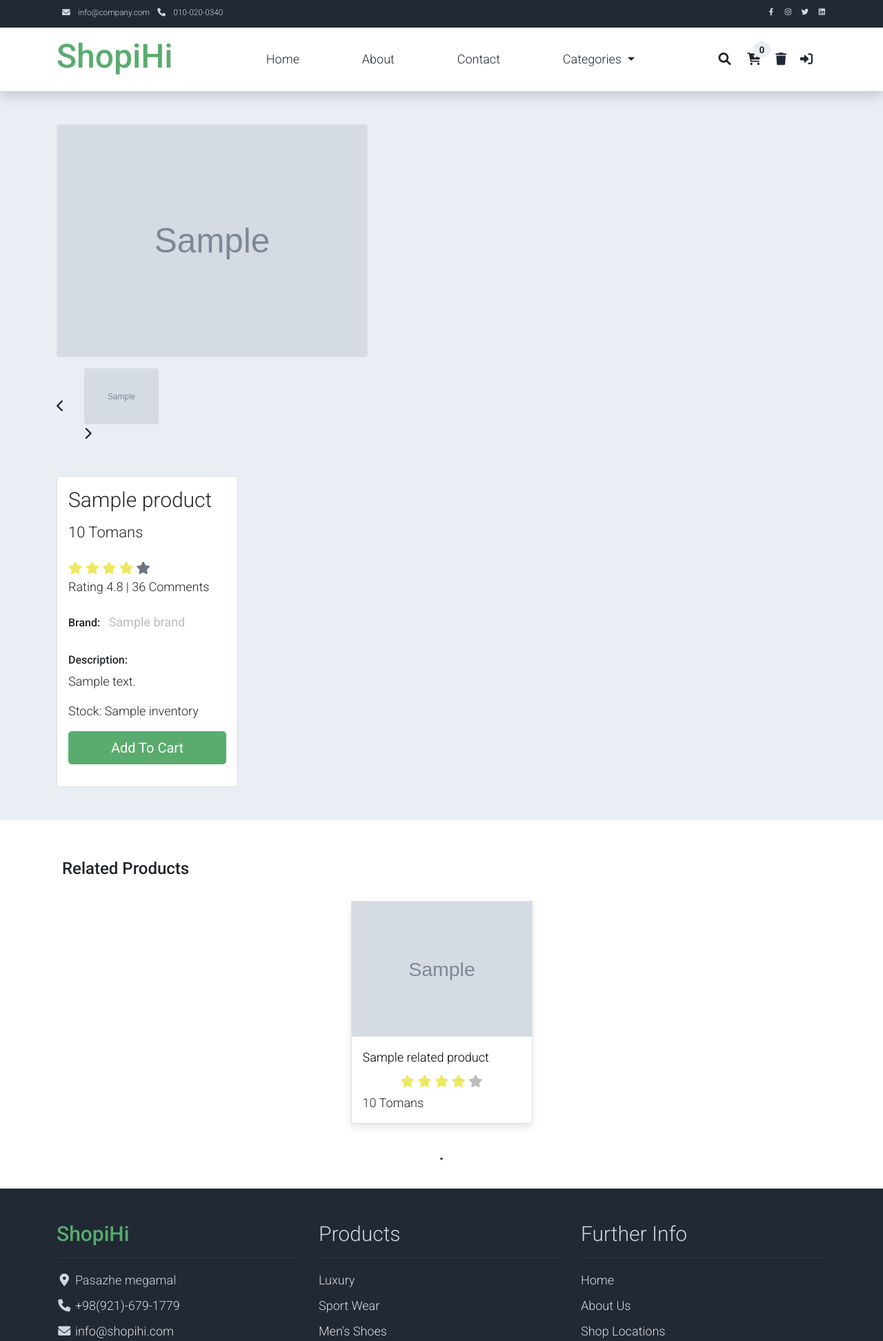
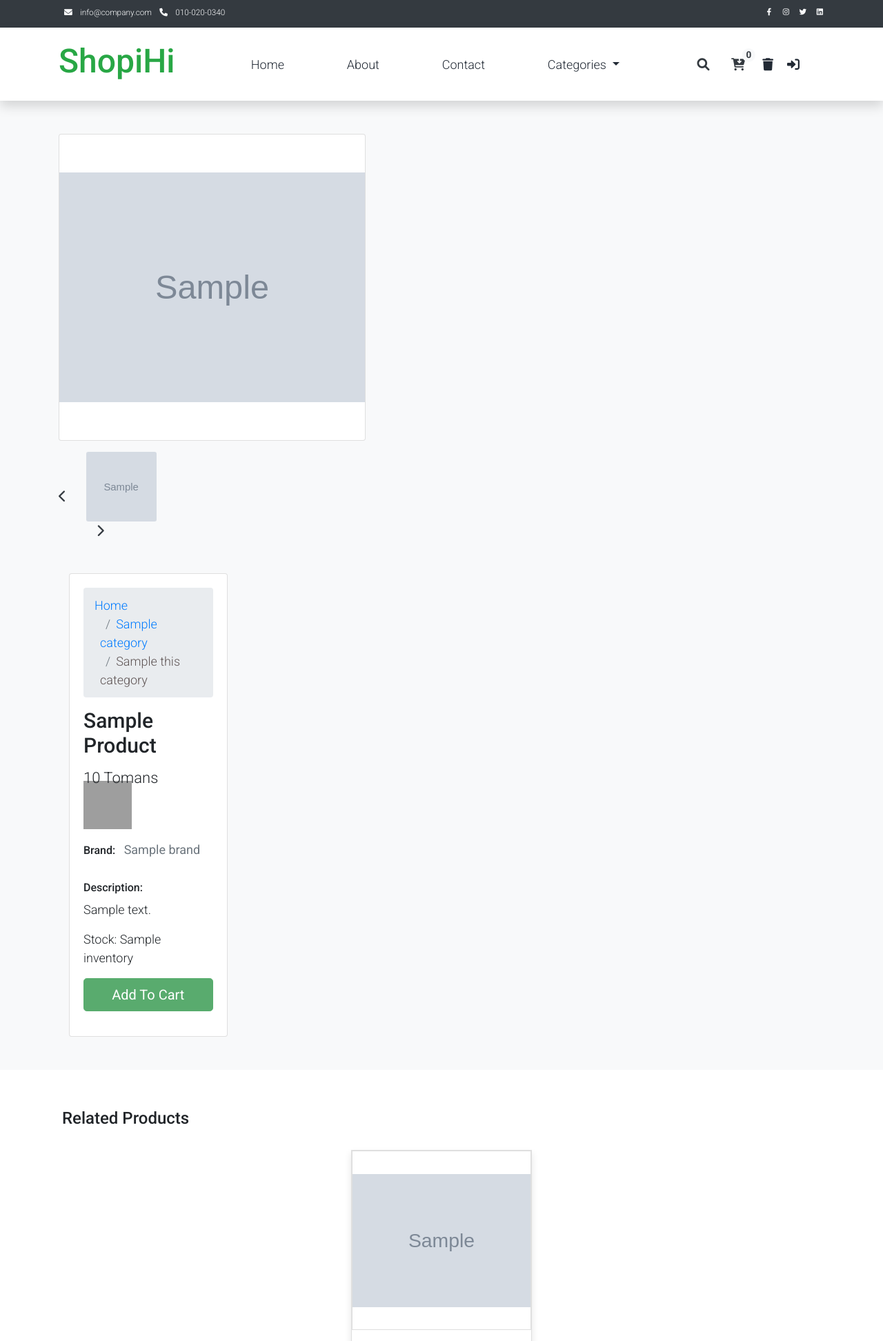
Before and after one commit to shayansdq/Ecommerce_django, a Django app: template products/templates/products/product_detail.html in a window 1280 px wide. Shown: the top 1944 px of the page at 69% size. Run offline with Django 3.2, Linux system fonts and the light colour scheme; the template is opened without the code that fills it: most values are stand-ins (such as "Sample title", 1, 10 or a date in 2020); grey boxes marked "Sample" are stand-in pictures; some libraries are stand-ins or nearby versions; some web fonts are replaced; grey boxes are pictures that could not be loaded.

Commit message:
add new css codes

```diff
--- a/products/templates/products/product_detail.html
+++ b/products/templates/products/product_detail.html
@@ -3,8 +3,62 @@
 {% load extra_tags %}
 {% block extra_head %}
     <style>
+        .heart {
+            width: 70px;
+            height: 70px;
+            background: url("https://cssanimation.rocks/images/posts/steps/heart.png") no-repeat;
+            {#background-position: 0 0;#}
+            cursor: pointer;
+            transition: background-position 1s steps(28);
+            transition-duration: 0s;
+        }
+        .heart{
+            {#background-color: red;#}
+        }
+        .heart.is-active {
+            transition-duration: 1s;
+            background-position: -2800px 0;
+        }
+
+        {#.placement {#}
+        {#position: fixed;#}
+        {#    top: 50%;#}
+        {#    left: 50%;#}
+        {#    transform: translate(-50%, -50%);#}
+
+        a{
+            text-decoration: none !important;
+        }
+    </style>
+    <link rel="stylesheet"
+          href="https://cdn.jsdelivr.net/npm/bootstrap@4.0.0/dist/css/bootstrap.min.css"
+          integrity="sha384-Gn5384xqQ1aoWXA+058RXPxPg6fy4IWvTNh0E263XmFcJlSAwiGgFAW/dAiS6JXm"
+          crossorigin="anonymous">
+    <style>
         .slick-slider{position:relative;display:block;box-sizing:border-box;-webkit-user-select:none;-moz-user-select:none;-ms-user-select:none;user-select:none;-webkit-touch-callout:none;-khtml-user-select:none;-ms-touch-action:pan-y;touch-action:pan-y;-webkit-tap-highlight-color:transparent}.slick-list{position:relative;display:block;overflow:hidden;margin:0;padding:0}.slick-list:focus{outline:0}.slick-list.dragging{cursor:pointer;cursor:hand}.slick-slider .slick-list,.slick-slider .slick-track{-webkit-transform:translate3d(0,0,0);-moz-transform:translate3d(0,0,0);-ms-transform:translate3d(0,0,0);-o-transform:translate3d(0,0,0);transform:translate3d(0,0,0)}.slick-track{position:relative;top:0;left:0;display:block;margin-left:auto;margin-right:auto}.slick-track:after,.slick-track:before{display:table;content:''}.slick-track:after{clear:both}.slick-loading .slick-track{visibility:hidden}.slick-slide{display:none;float:left;height:100%;min-height:1px}[dir=rtl] .slick-slide{float:right}.slick-slide img{display:block}.slick-slide.slick-loading img{display:none}.slick-slide.dragging img{pointer-events:none}.slick-initialized .slick-slide{display:block}.slick-loading .slick-slide{visibility:hidden}.slick-vertical .slick-slide{display:block;height:auto;border:1px solid transparent}.slick-arrow.slick-hidden{display:none}
-
+        .carousel-item a img{
+            width: 128px !important;
+            height: 101px;
+            object-fit: cover;
+        }
+        .container .col-lg-5 .card img {
+            width: 443px;
+            height: 443px;
+            object-fit: contain;
+            min-width: 100%;
+        {#min-height: 100%;#}
+        }
+        .product-wap .card-body{
+            width: 260px;
+            height: 199px;
+        }
+        .container .card img {
+            width: 258px;
+            height: 258px;
+            object-fit: contain;
+            min-width: 100%;
+            min-height: 100%;
+        }
     </style>
 {% endblock %}
 {% block body_content %}
@@ -47,6 +101,11 @@
                         <!--Start Carousel Wrapper-->
                         <div id="multi-item-example" class="col-10 carousel slide carousel-multi-item" data-bs-ride="carousel">
 
+
+
+                            {% if slider_one_image %}
+
+                            {% endif %}
                             <!--Start Slides-->
                             <div class="carousel-inner product-links-wap" role="listbox">
 
@@ -114,12 +173,33 @@
                             </div>
                             <!--End Controls-->
                         </div>
+
                     </div>
+
                     <!-- col end -->
                     <div class="col-lg-7 mt-5">
                         <div class="card">
                             <div class="card-body">
-                                <h1 class="h2">{{ product.name }}</h1>
+                                <nav aria-label="breadcrumb">
+                                    <ol class="breadcrumb">
+                                        <li class="breadcrumb-item">
+                                            <a href="{% url 'products:home' %}">Home</a>
+                                        </li>
+
+                                        {% for category in another_categories %}
+                                            <li class="breadcrumb-item">
+                                                <a href="{% url 'products:products_category' category.id %}">{{ category.name }}</a>
+                                            </li>
+                                        {% endfor %}
+
+                                        <li class="breadcrumb-item active" aria-current="page">
+                                            <a href="{% url 'products:products_category' this_category.id %}" style="color: #5e5454">
+                                                {{ this_category.name }}
+                                            </a>
+                                        </li>
+                                    </ol>
+                                </nav>
+                                <h1 class="h2">{{ product.name | title }}</h1>
                                 {% if product.price != product.final_price %}
                                     <del class="h3 py-2" style="color: red">{{product.price }} Tomans</del>
                                     {% if product.discount.type == 1 %}
@@ -132,13 +212,17 @@
                                     <p class="h3 py-2">{{product.final_price}} Tomans</p>
                                 {% endif %}
 
-                                <p class="py-2">
-                                    <i class="fa fa-star text-warning"></i>
-                                    <i class="fa fa-star text-warning"></i>
-                                    <i class="fa fa-star text-warning"></i>
-                                    <i class="fa fa-star text-warning"></i>
-                                    <i class="fa fa-star text-secondary"></i>
-                                    <span class="list-inline-item text-dark">Rating 4.8 | 36 Comments</span>
+                                <p class="" style="margin-bottom: -25px;margin-top: -25px">
+{#                                    <i class="fa fa-star text-warning"></i>#}
+{#                                    <i class="fa fa-star text-warning"></i>#}
+{#                                    <i class="fa fa-star text-warning"></i>#}
+{#                                    <i class="fa fa-star text-warning"></i>#}
+{#                                    <i class="fa fa-star text-secondary"></i>#}
+{#                                    <span class="list-inline-item text-dark">#}
+                                <div class="placement text-right" >
+                                    <div class="heart" title="Like"></div>
+                                </div>
+
                                 </p>
                                 <ul class="list-inline">
                                     <li class="list-inline-item">
@@ -319,6 +403,11 @@
                 }
             ]
         });
+        $(function() {
+            $(".heart").on("click", function() {
+                $(this).toggleClass("is-active");
+            });
+        });
     </script>
     <!-- End Slider Script -->
 
```
